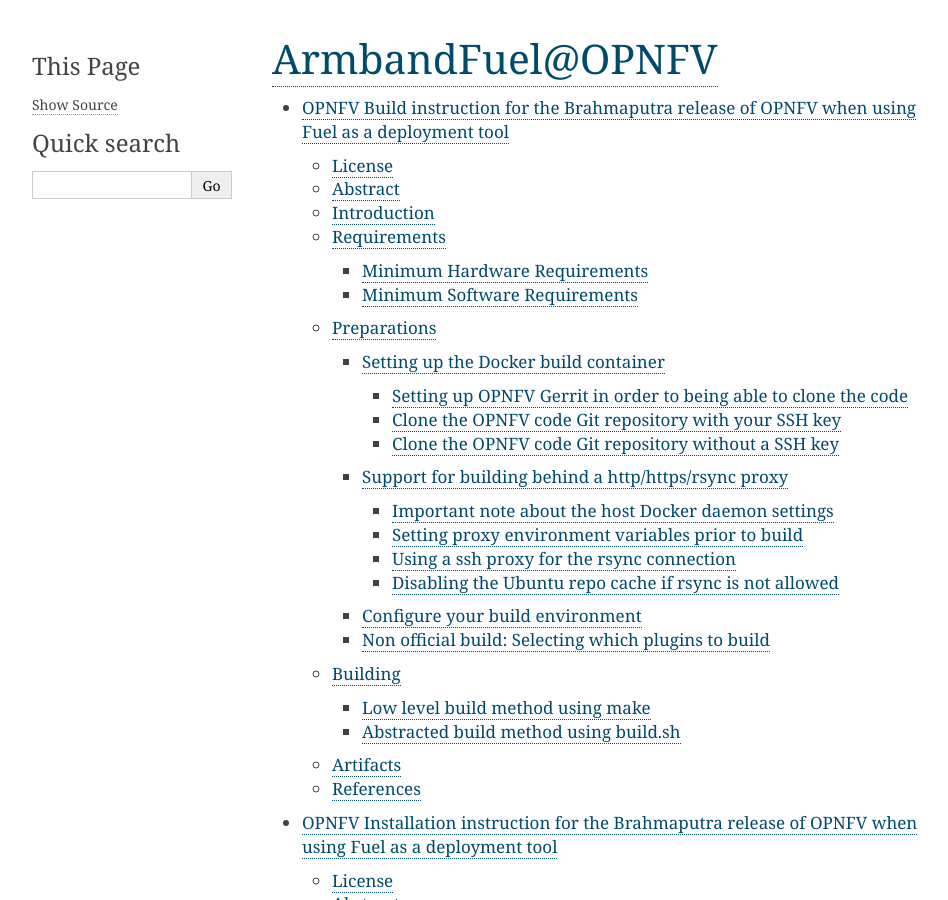
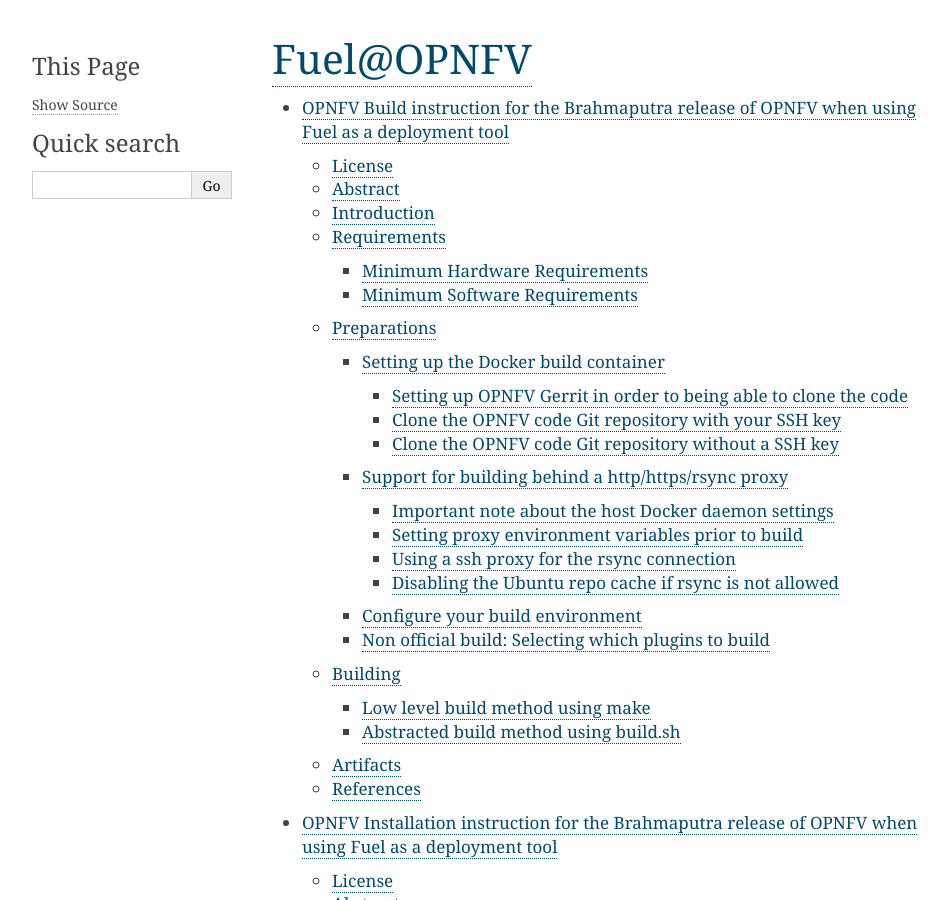
Before and after one commit to opnfv/armband, a Sphinx documentation site: the page built from docs/index.rst, in a window 1280 px wide and 900 px high. Shown: the whole window, without its empty margins (148-1096 px from the left). Built offline with Sphinx 7.4.7, drawn with Linux system fonts in a browser that asks for light colours.

Commit message:
Revert "WIP: Docs: Update name, add contributors."
This reverts commit 95e9bd7670a34ba0e23fa58340f77ec07292d006.

```diff
--- a/docs/index.rst
+++ b/docs/index.rst
@@ -1,11 +1,11 @@
 .. This document is protected/licensed under the following conditions
-.. (c) Jonas Bjurel (Ericsson AB); Alexandru Avadanii, Florin Dumitrascu (Enea)
+.. (c) Jonas Bjurel (Ericsson AB)
 .. Licensed under a Creative Commons Attribution 4.0 International License.
 .. You should have received a copy of the license along with this work.
 .. If not, see <http://creativecommons.org/licenses/by/4.0/>.
 
 **********
-ArmbandFuel@OPNFV
+Fuel@OPNFV
 **********
 
 .. toctree::
```
